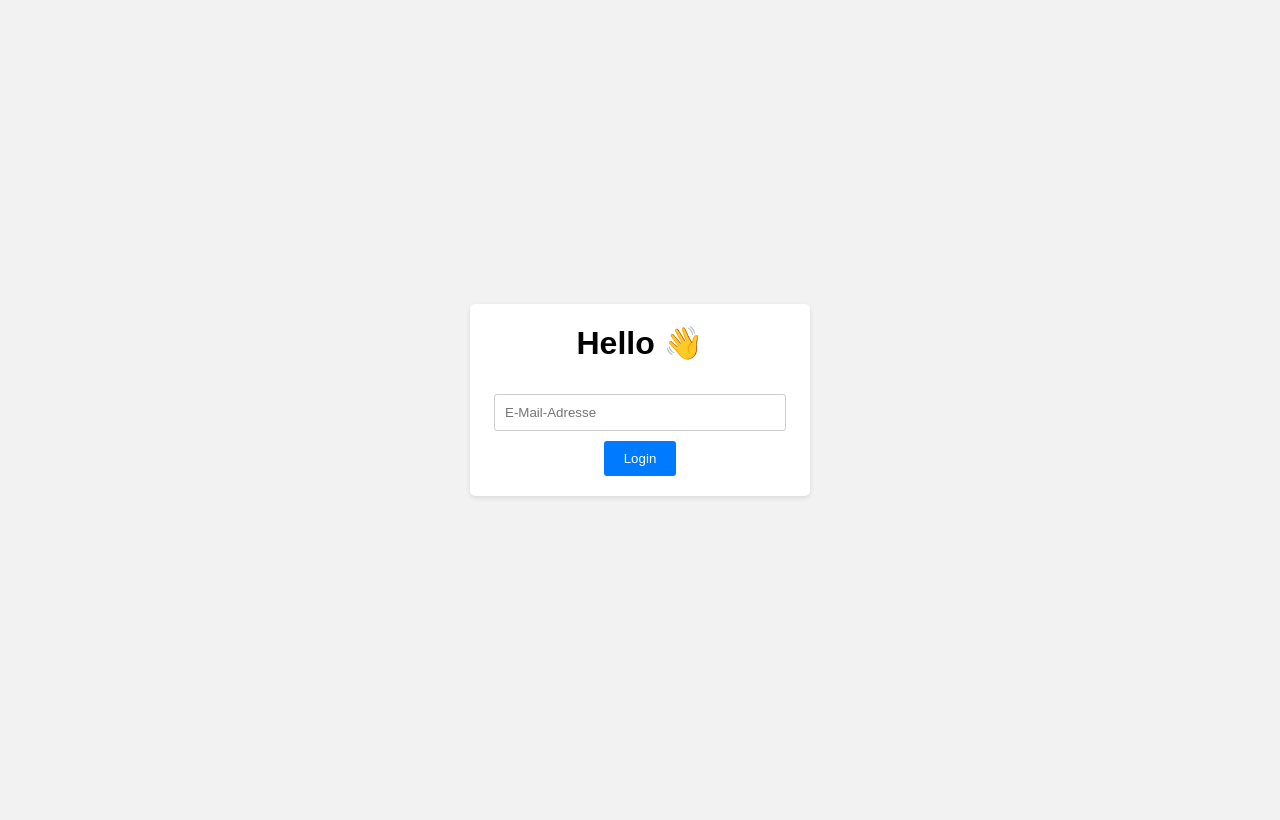
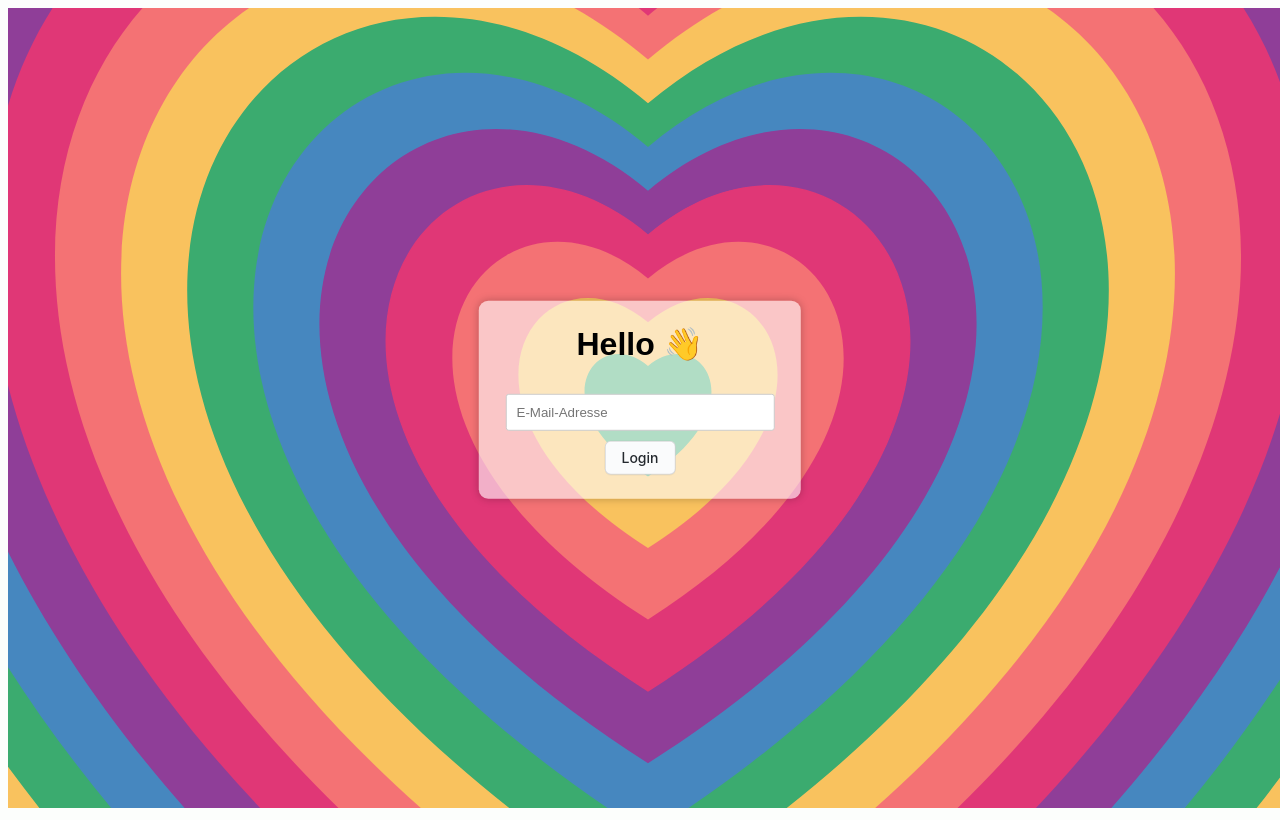
Before and after one commit to Schluca/TProject, a Flask app: page / in a window 1280 px wide. Before the commit the page ends 498 px from the top, so only its background shows below. Run offline with Flask 3, Linux system fonts and the light colour scheme.

Commit message:
Design Update

```diff
--- a/templates/login.html
+++ b/templates/login.html
@@ -3,26 +3,31 @@
 <head>
     <meta charset="UTF-8">
     <title>Minimalistische Startseite</title>
+
     <style>
+    svg {
+  width: 100vw;
+  height: 100vh;
+}
         body {
             font-family: Arial, sans-serif;
-            background-color: #f2f2f2;
-            margin: 0;
-            padding: 0;
-            display: flex;
-            justify-content: center;
-            align-items: center;
-            height: 100vh;
+            text-align: center;
+            background-color: #fcfefc;
+            overflow: hidden;
         }
 
-        .container {
-            background-color: #fff;
-            border-radius: 5px;
-            box-shadow: 0 2px 5px rgba(0, 0, 0, 0.1);
-            padding: 20px;
-            text-align: center;
-            width: 300px;
-        }
+    .container {
+      background-color:rgba(255,255,255,.6);
+      border-radius:.6em;
+      box-shadow:0 0 .5em rgba(0,0,0,.25);
+      box-sizing:border-box;
+      padding:3vmin;
+      text-align:center;
+      position: absolute;
+      top: 50%;
+      left: 50%;
+      transform: translate(-50%,-50%);
+    }
 
         h1 {
             margin-top: 0;
@@ -35,28 +40,127 @@
             border: 1px solid #ccc;
             border-radius: 3px;
         }
+/* CSS */
+.button {
+  appearance: none;
+  background-color: #FAFBFC;
+  border: 1px solid rgba(27, 31, 35, 0.15);
+  border-radius: 6px;
+  box-shadow: rgba(27, 31, 35, 0.04) 0 1px 0, rgba(255, 255, 255, 0.25) 0 1px 0 inset;
+  box-sizing: border-box;
+  color: #24292E;
+  cursor: pointer;
+  display: inline-block;
+  font-family: -apple-system, system-ui, "Segoe UI", Helvetica, Arial, sans-serif, "Apple Color Emoji", "Segoe UI Emoji";
+  font-size: 14px;
+  font-weight: 500;
+  line-height: 20px;
+  list-style: none;
+  padding: 6px 16px;
+  position: relative;
+  transition: background-color 0.2s cubic-bezier(0.3, 0, 0.5, 1);
+  user-select: none;
+  -webkit-user-select: none;
+  touch-action: manipulation;
+  vertical-align: middle;
+  white-space: nowrap;
+  word-wrap: break-word;
+}
 
-        button {
-            background-color: #007bff;
-            color: #fff;
-            border: none;
-            border-radius: 3px;
-            padding: 10px 20px;
-            cursor: pointer;
-        }
+.button:hover {
+  background-color: #F3F4F6;
+  text-decoration: none;
+  transition-duration: 0.1s;
+}
 
-        button:hover {
-            background-color: #0056b3;
-        }
-    </style>
+.button:disabled {
+  background-color: #FAFBFC;
+  border-color: rgba(27, 31, 35, 0.15);
+  color: #959DA5;
+  cursor: default;
+}
+
+.button:active {
+  background-color: #EDEFF2;
+  box-shadow: rgba(225, 228, 232, 0.2) 0 1px 0 inset;
+  transition: none 0s;
+}
+
+.button:focus {
+  outline: 1px transparent;
+}
+
+.button:before {
+  display: none;
+}
+
+.button:-webkit-details-marker {
+  display: none;
+}
+</style>
+
+
+
 </head>
 <body>
+
+<div>
+    <svg id="hearts" viewBox="-600 -400 1200 800" preserveAspectRatio="xMidYMid slice">
+  <defs>
+    <symbol  id="heart" viewBox="-69 -16 138 138">
+    <path d="M0,12
+             C 50,-30 110,50  0,120
+             C-110,50 -50,-30 0,12z"/>
+    </symbol>
+</defs>
+</svg>
     <div class="container">
         <h1>Hello 👋</h1>
         <form method="post" action="/login">
             <input type="email" id="email" name="email" placeholder="E-Mail-Adresse" required>
-            <button type="submit">Login</button>
+            <button class="button" type="submit">Login</button>
         </form>
     </div>
+
+    </div>
+
+    <script>
+const colors = ["#e03776","#8f3e98","#4687bf","#3bab6f","#f9c25e","#f47274"];
+const SVG_NS = 'http://www.w3.org/2000/svg';
+const SVG_XLINK = "http://www.w3.org/1999/xlink";
+
+let heartsRy = []
+
+function useTheHeart(n){
+  let use = document.createElementNS(SVG_NS, 'use');
+  use.n = n;
+  use.setAttributeNS(SVG_XLINK, 'xlink:href', '#heart');
+  use.setAttributeNS(null, 'transform', `scale(${use.n})`);
+  use.setAttributeNS(null, 'fill', colors[n%colors.length]);
+  use.setAttributeNS(null, 'x', -69);
+  use.setAttributeNS(null, 'y', -69);
+  use.setAttributeNS(null, 'width', 138);
+  use.setAttributeNS(null, 'height', 138);
+
+  heartsRy.push(use)
+  hearts.appendChild(use);
+}
+
+for(let n = 18; n >= 0; n--){useTheHeart(n)}
+
+function Frame(){
+  window.requestAnimationFrame(Frame);
+  for(let i = 0; i < heartsRy.length; i++){
+    if(heartsRy[i].n < 18){heartsRy[i].n +=.01
+     }else{
+     heartsRy[i].n = 0;
+     hearts.appendChild(heartsRy[i])
+    }
+    heartsRy[i].setAttributeNS(null, 'transform', `scale(${heartsRy[i].n})`);
+  }
+}
+
+Frame()
+    </script>
 </body>
 </html>
```
Also changed, not shown: templates/index.html (+138 -18 lines).
